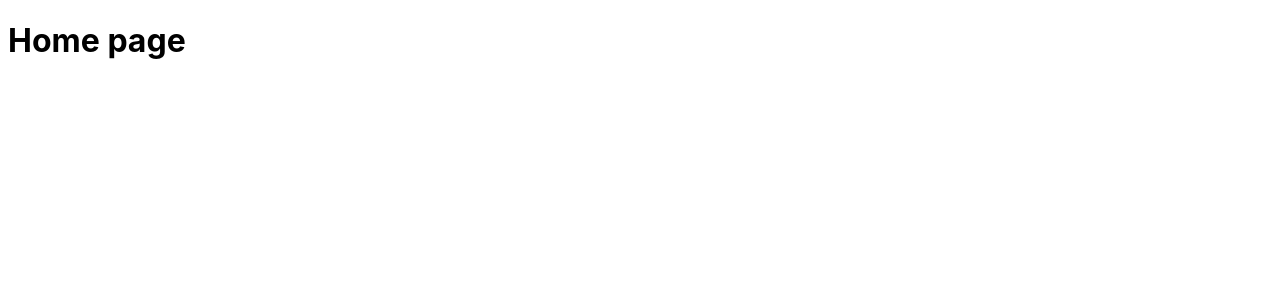
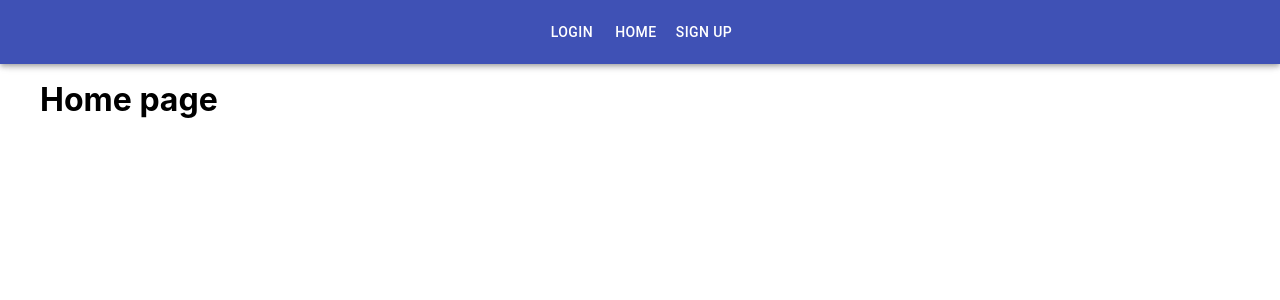
Before and after one commit to jordanspangenberg/bonobo-client, a React (Create React App) app: page / in a window 1280 px wide. Shown: the top 300 px of the page. Built offline with nearby package versions, Linux system fonts and the light colour scheme.

Commit message:
Initial navbar and material ui components

```diff
--- a/src/App.css
+++ b/src/App.css
@@ -4,3 +4,13 @@
     'Ubuntu', 'Cantarell', 'Fira Sans', 'Droid Sans', 'Helvetica Neue',
     sans-serif;
 }
+
+.container {
+  margin: 80px auto 0 auto;
+  max-width: 1200px;
+}
+
+.nav-container {
+  margin: auto;
+
+}
--- a/src/App.js
+++ b/src/App.js
@@ -2,24 +2,29 @@
 import './App.css';
 import { BrowserRouter as Router, Route, Switch } from 'react-router-dom';
 
+// Components
+import Navbar from './components/Navbar';
+
 // Pages
-import home from './pages/home'
-import login from './pages/login'
-import signup from './pages/signup'
+import home from './pages/home';
+import login from './pages/login';
+import signup from './pages/signup';
 
 function App() {
   return (
     <div className='App'>
       <Router>
-        <Switch>
-          <Route exact path='/' component={home}/>
-          <Route exact path='/login' component={login}/>
-          <Route exact path='/signup' component={signup}/>
-        </Switch>
+        <Navbar />
+        <div className='container'>
+          <Switch>
+            <Route exact path='/' component={home} />
+            <Route exact path='/login' component={login} />
+            <Route exact path='/signup' component={signup} />
+          </Switch>
+        </div>
       </Router>
-
     </div>
-  )
+  );
 }
 
 export default App;
--- a/src/components/Navbar.js
+++ b/src/components/Navbar.js
@@ -1,11 +1,21 @@
 import React, { Component } from 'react'
+import Link from 'react-router-dom/Link'
+
+// MaterialUI Imports
+import AppBar from '@material-ui/core/AppBar';
+import Toolbar from '@material-ui/core/Toolbar';
+import Button from '@material-ui/core/Button';
 
 export class Navbar extends Component {
     render() {
         return (
-            <div>
-
-            </div>
+            <AppBar>
+                <Toolbar className="nav-container">
+                    <Button color="inherit" component={Link} to="/login">Login</Button>
+                    <Button color="inherit" component={Link} to="/">Home</Button>
+                    <Button color="inherit" component={Link} to="/signup">Sign Up</Button>
+                </Toolbar>
+            </AppBar>
         )
     }
 }
```
